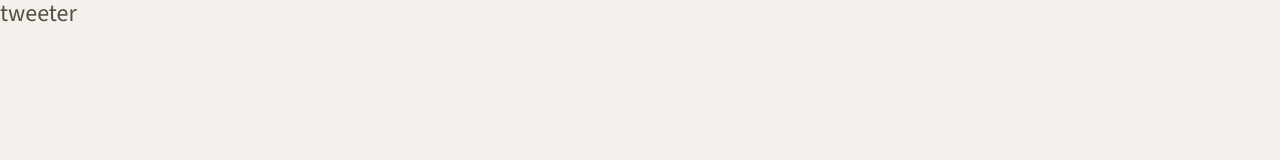
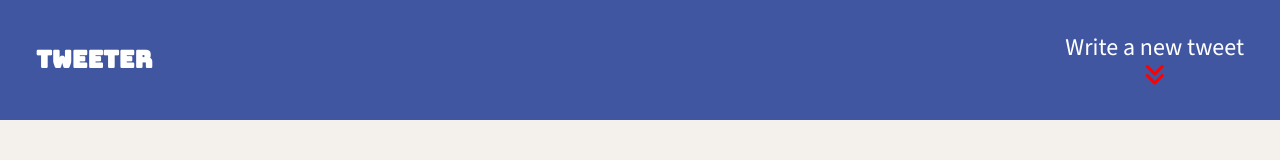
Before and after one commit to BronwenM/lhl-tweeter, a website: page public/index.html in a window 1280 px wide. Drawn offline with nearby package versions, Linux system fonts and the light colour scheme.

Commit message:
Added navbar styling

```diff
--- a/public/index.html
+++ b/public/index.html
@@ -9,13 +9,16 @@
 
     <!-- App CSS -->
     <link rel="stylesheet" href="/styles/layout.css" type="text/css" />
+    <link rel="stylesheet" href="/styles/nav.css" type="text/css" />
 
     <!-- External JS -->
     <script src="https://ajax.googleapis.com/ajax/libs/jquery/3.4.1/jquery.min.js"></script>
+    <link rel="stylesheet" href="https://cdnjs.cloudflare.com/ajax/libs/font-awesome/6.6.0/css/all.min.css" integrity="sha512-Kc323vGBEqzTmouAECnVceyQqyqdsSiqLQISBL29aUW4U/M7pSPA/gEUZQqv1cwx4OnYxTxve5UMg5GT6L4JJg==" crossorigin="anonymous" referrerpolicy="no-referrer" />
 
     <!-- App JS -->
     <script type="text/javascript" src="/scripts/client.js"></script>
 
+    <!-- Google Fonts -->
     <link rel="preconnect" href="https://fonts.googleapis.com">
     <link rel="preconnect" href="https://fonts.gstatic.com" crossorigin>
     <link href="https://fonts.googleapis.com/css2?family=Bungee&family=Source+Sans+3:ital,wght@0,200..900;1,200..900&display=swap" rel="stylesheet">
@@ -24,7 +27,11 @@
   <body>
     <!-- Top nav bar (fixed) -->
     <nav>
-      <span>tweeter</span>
+      <span class="nav-logo">tweeter</span>
+      <div class="nav-cta">
+        <span><b>Write</b> a new tweet</span>
+        <i class="fa-solid fa-angles-down"></i>
+      </div>
     </nav>
 
     <!-- Page-specific (main) content here -->
--- /dev/null
+++ b/public/styles/nav.css
@@ -0,0 +1,27 @@
+nav {
+    background-color: #4056A1;
+    color: #fff;
+    width: 100%;
+    height: 120px;
+    padding: 0 1.5em;
+
+    display: flex;
+    align-items: center;
+    justify-content: space-between;
+}
+
+.nav-logo {
+    text-transform: uppercase;
+    font-family: "Bungee", sans-serif;
+    font-weight: 600;
+}
+
+.nav-cta {
+    display: flex;
+    flex-direction: column;
+    align-items: center;
+}
+
+.nav-cta .fa-angles-down {
+    color: red;
+}
--- a/server/data-files/initial-tweets.json
+++ b/server/data-files/initial-tweets.json
@@ -8,7 +8,7 @@
     "content": {
       "text": "If I have seen further it is by standing on the shoulders of giants"
     },
-    "created_at": 1728164585308
+    "created_at": 1728167242929
   },
   {
     "user": {
@@ -19,6 +19,6 @@
     "content": {
       "text": "Je pense , donc je suis"
     },
-    "created_at": 1728250985308
+    "created_at": 1728253642929
   }
 ]
```
